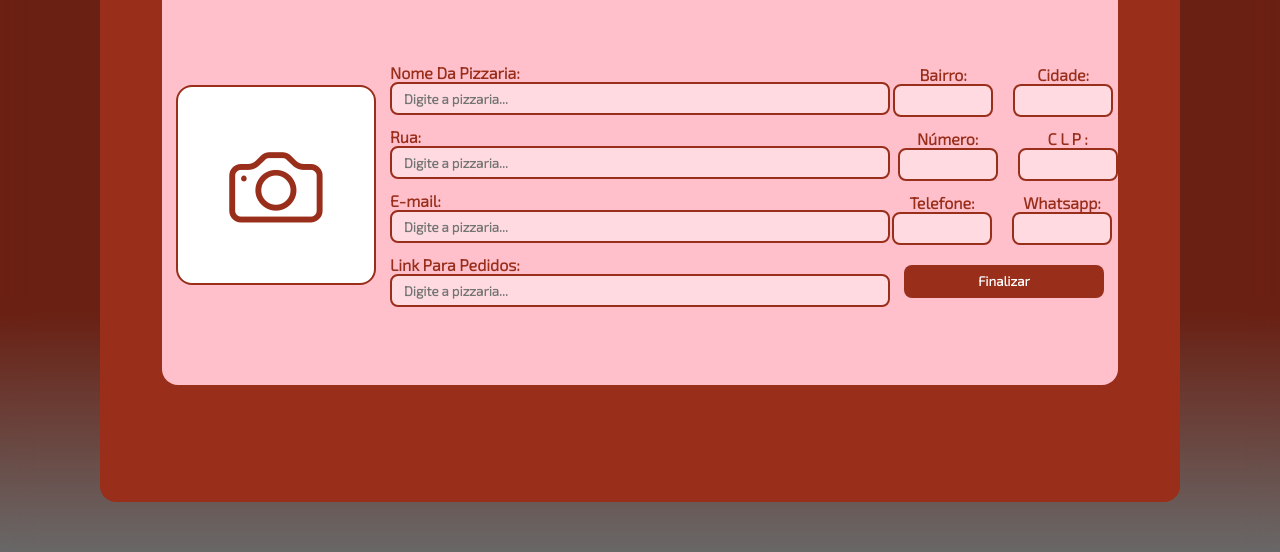
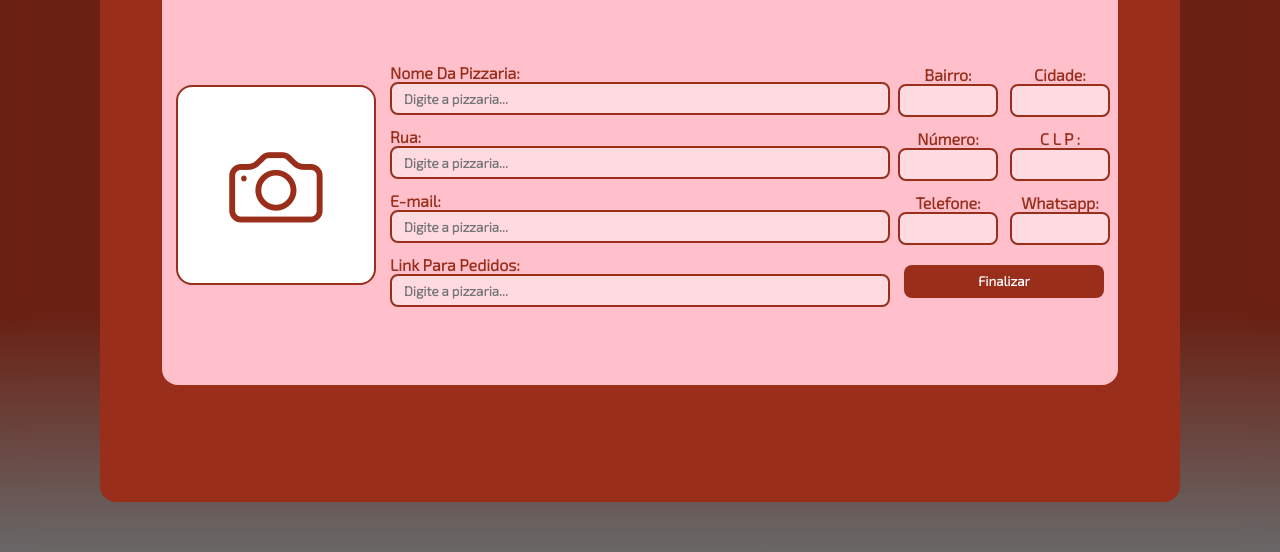
Before and after one commit to brendo-gomes-santana/PizzaMap, a plain HTML site: page site/index.html in a window 1280 px wide. Shown: the part 248-800 px from the top of the page. Drawn offline with nearby package versions, Linux system fonts and the light colour scheme.

Commit message:
Ajustando o css!
Reparos!

```diff
--- a/site/css/modal.css
+++ b/site/css/modal.css
@@ -169,6 +169,12 @@ i{
  justify-content: center;
  gap: 12px;
 }
+.input{
+    display: flex;
+    align-items: center;
+    justify-content: center;
+    flex-direction: column;
+}
 .input label{
     color: var(--base--);
     font-weight: bold;
```
